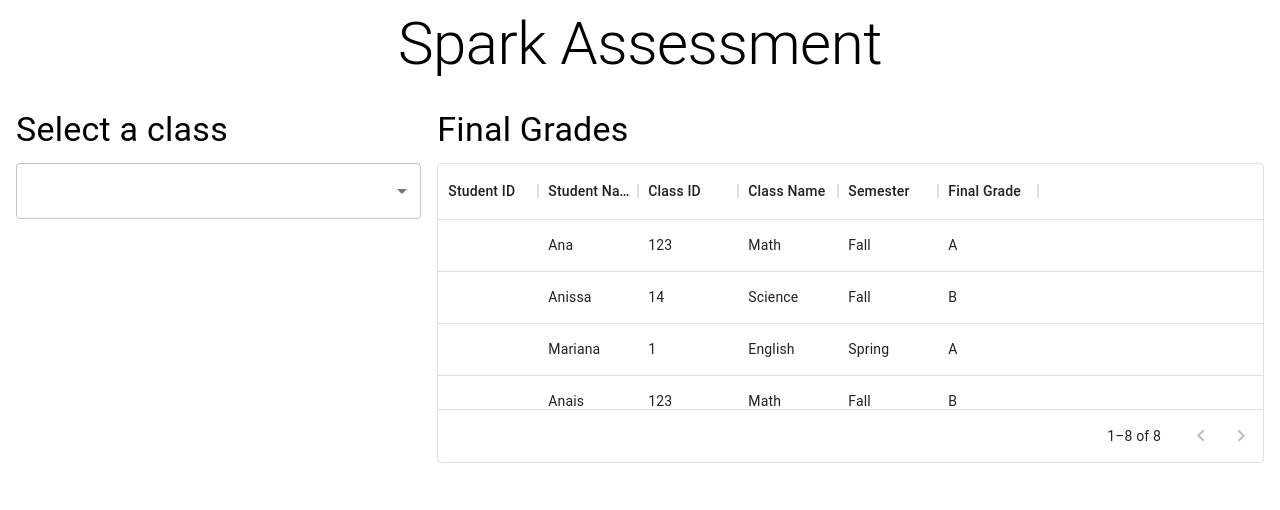
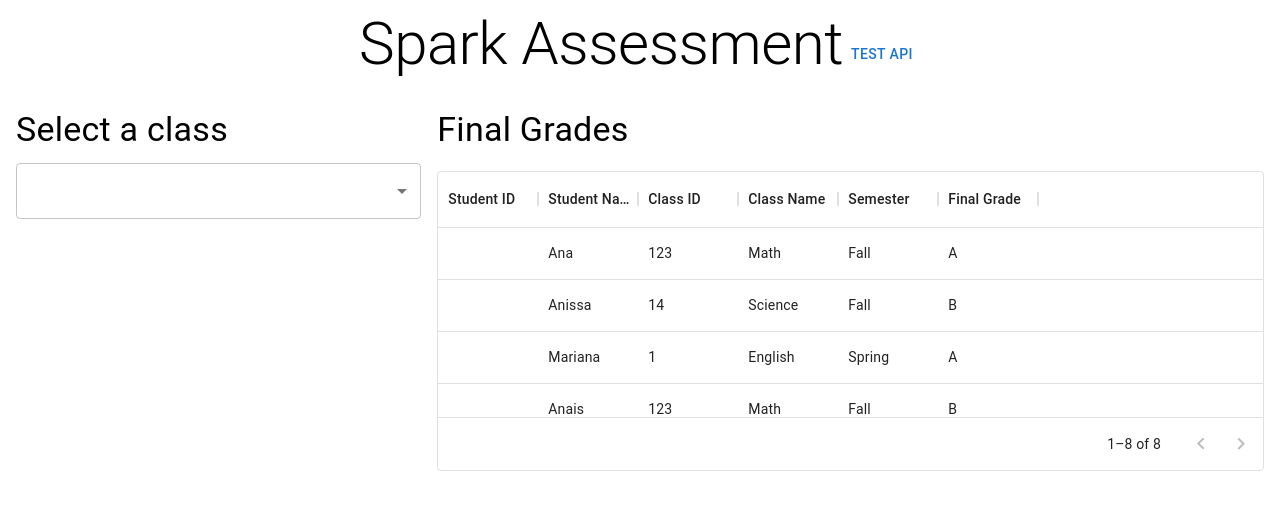
Before and after one commit to spark-classes/spark-fall-2023-software-engineering-assessment-AnaSof0, a React (Create React App) app: page / in a window 1280 px wide. Shown: the top 510 px of the page. Built offline with nearby package versions, Linux system fonts and the light colour scheme.

Commit message:
"button to test API, data variable stores APIdata"

```diff
--- a/src/App.tsx
+++ b/src/App.tsx
@@ -1,10 +1,10 @@
 import React, { useEffect, useState } from "react";
 import Grid from "@mui/material/Unstable_Grid2";
-import { Select, Typography } from "@mui/material";
+import { Button, Select, Typography } from "@mui/material";
 /**
  * You will find globals from this file useful!
  */
-import {} from "./globals";
+import {GET_DEFAULT_HEADERS} from "./globals";
 import { IUniversityClass } from "./types/api_types";
 import { GradeTable } from "./components/GradeTable";
 
@@ -12,6 +12,7 @@ function App() {
   // You will need to use more of these!
   const [currClassId, setCurrClassId] = useState<string>("");
   const [classList, setClassList] = useState<IUniversityClass[]>([]);
+  const [data, setData] = useState<any>(null); /*creating variable to store data from the called API*/
 
   /**
    * This is JUST an example of how you might fetch some data(with a different API).
@@ -28,11 +29,12 @@ function App() {
    *
    */
   const fetchSomeData = async () => {
-    const res = await fetch("https://cat-fact.herokuapp.com/facts/", {
+    const res = await fetch("https://spark-se-assessment-api.azurewebsites.net/api/class/listBySemester/fall2022?buid=U84054577", {
       method: "GET",
+      headers: GET_DEFAULT_HEADERS()
     });
     const json = await res.json();
-    console.log(json);
+    setData(json);/*putting our API data into our data variable we created before*/
   };
 
   return (
@@ -42,6 +44,7 @@ function App() {
           <Typography variant="h2" gutterBottom>
             Spark Assessment
           </Typography>
+          <Button onClick={fetchSomeData}> test api </Button>
         </Grid>
         <Grid xs={12} md={4}>
           <Typography variant="h4" gutterBottom>
--- a/src/components/GradeTable.tsx
+++ b/src/components/GradeTable.tsx
@@ -41,15 +41,17 @@ const rows=[
  * You might need to change the signature of this function.
  *
  */
+
 export const GradeTable = () => {
-
-  return(
-    <div style ={{ height:300,width:'100%' }}>
+  return (
+    <div style={{ height: 300, width: "100%"}}>
+      <h2 style={{ marginBottom: 16, textAlign: "center", fontSize: 24}}></h2>
       <DataGrid
-      rows={rows}
-      columns={columns}
-      pageSize={100}
-      rowsPerPageOptions={[10]}/>
+        rows={rows}
+        columns={columns}
+        pageSize={100}
+        rowsPerPageOptions={[10]}
+      />
     </div>
-  )
+  );
 };
--- a/src/globals.ts
+++ b/src/globals.ts
@@ -9,6 +9,11 @@ export const BASE_API_URL = "https://spark-se-assessment-api.azurewebsites.net/a
 // You can get this from Gradescope aka x-functions-key
 export const TOKEN = "6se7z2q8WGtkxBlXp_YpU-oPq53Av-y_GSYiKyS_COn6AzFuTjj4BQ==";
 
+//method to call my APIs
+export const get={
+  method:"GET"
+}
+
 // This is a helper function to generate the headers with the x-functions-key attached
 export const GET_DEFAULT_HEADERS = () => {
   var headers = new Headers();
```
